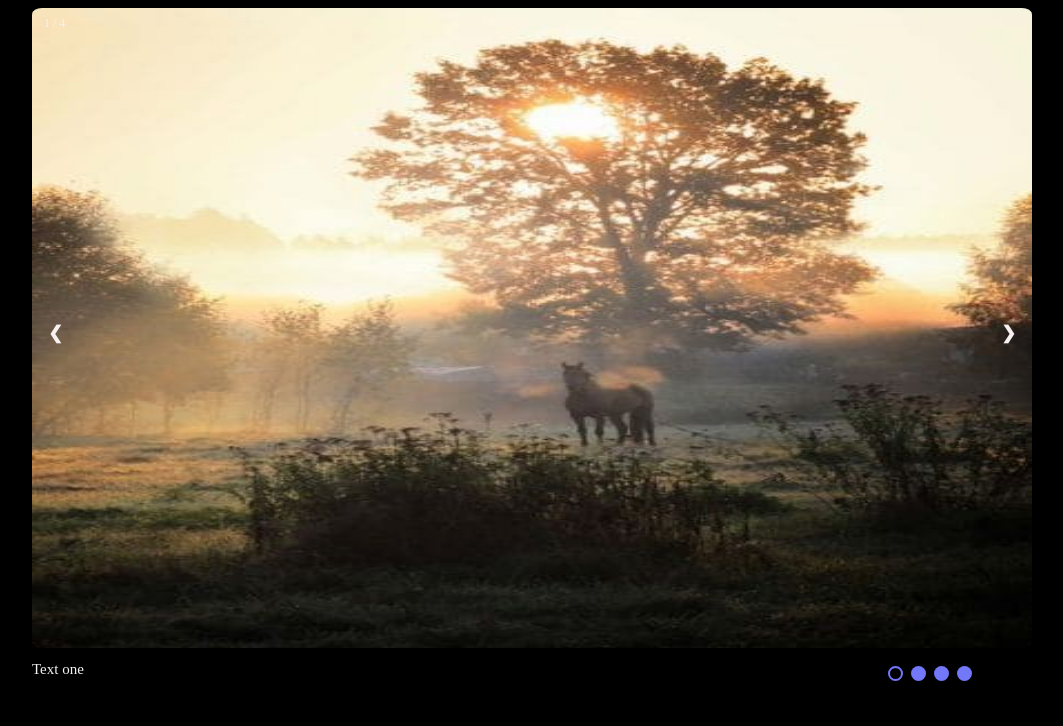
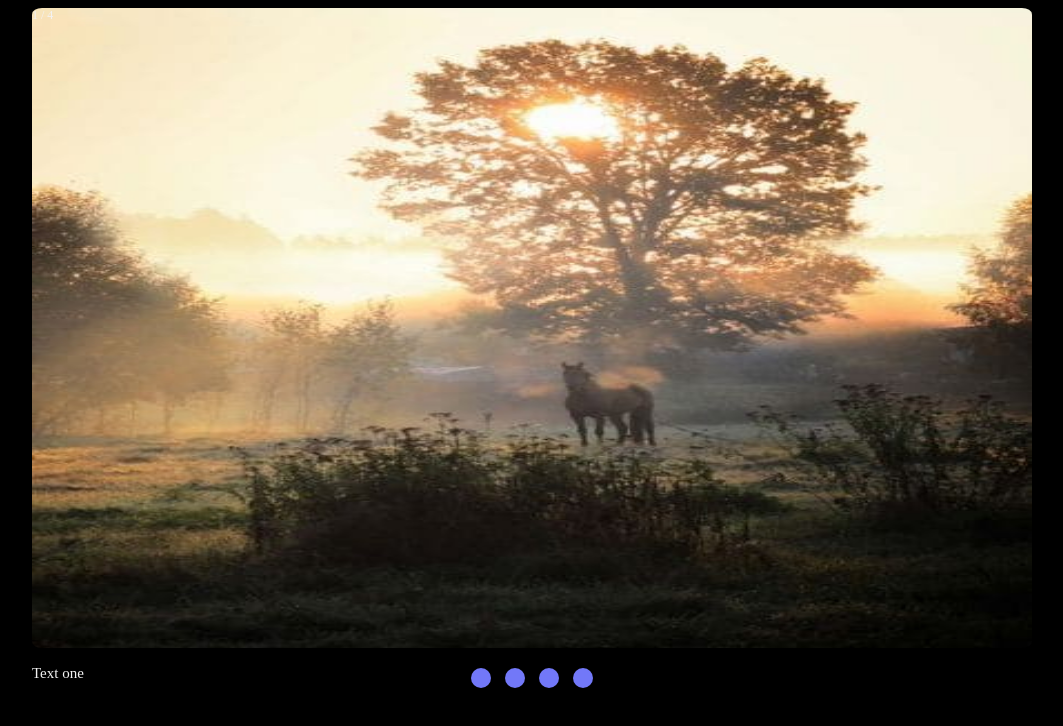
Before and after one commit to SiarheiKazakevich/cssMemSlider, a plain HTML site: page index.html in a window 1280 px wide. Shown: the whole page, without its empty margins (108-1171 px from the left). Drawn offline with Linux system fonts and the light colour scheme.

Commit message:
fix: drop off js file

```diff
--- a/index.html
+++ b/index.html
@@ -1,4 +1,56 @@
 <!DOCTYPE html>
+<html lang="en">
+  <head>
+    <meta charset="UTF-8" />
+    <meta http-equiv="X-UA-Compatible" content="IE=edge" />
+    <meta name="viewport" content="width=device-width, initial-scale=1.0" />
+    <link rel="stylesheet" href="style.css" />
+    <title>CSS Slider</title>
+  </head>
+  <body>
+    <div class="slideshow-container">
+      <!-- Радио-кнопки для слайдов -->
+      <input type="radio" name="slider" id="slide1" checked />
+      <input type="radio" name="slider" id="slide2" />
+      <input type="radio" name="slider" id="slide3" />
+      <input type="radio" name="slider" id="slide4" />
+
+      <!-- Слайды -->
+      <div class="slides">
+        <div class="mySlide" id="s1">
+          <div class="numbertext">1 / 4</div>
+          <img src="assets/img1.jpg" alt="Slide 1" />
+          <div class="text">Text one</div>
+        </div>
+        <div class="mySlide" id="s2">
+          <div class="numbertext">2 / 4</div>
+          <img src="assets/img2.jpg" alt="Slide 2" />
+          <div class="text">Text two</div>
+        </div>
+        <div class="mySlide" id="s3">
+          <div class="numbertext">3 / 4</div>
+          <img src="assets/img3.jpg" alt="Slide 3" />
+          <div class="text">Text three</div>
+        </div>
+        <div class="mySlide" id="s4">
+          <div class="numbertext">4 / 4</div>
+          <img src="assets/img4.jpg" alt="Slide 4" />
+          <div class="text">Text four</div>
+        </div>
+      </div>
+
+      <!-- Переключатели (точки) -->
+      <div class="circlbuttons">
+        <label for="slide1" class="dot"></label>
+        <label for="slide2" class="dot"></label>
+        <label for="slide3" class="dot"></label>
+        <label for="slide4" class="dot"></label>
+      </div>
+    </div>
+  </body>
+</html>
+
+<!--<!DOCTYPE html>
 <html lang="en">
 
 <head>
@@ -30,20 +82,20 @@
 			<div class="numbertext">4 / 4</div>
 			<img src="assets/img4.jpg" style="width:100%">
 			<div class="text">Text Four</div>
-		</div>
-		<!--buttons-->
+		</div>-->
+<!--buttons
 		<a class="prev" onclick="plusSlides(-1)">&#10094;</a>
 		<a class="next" onclick="plusSlides(1)">&#10095;</a>
 	</div>
-	<br>
-	<!--dots/circles-->
+	<br>-->
+<!--dots/circles
 	<div class="circlbuttons">
 		<span class="dot" onclick="currentSlide(1)"></span>
 		<span class="dot" onclick="currentSlide(2)"></span>
 		<span class="dot" onclick="currentSlide(3)"></span>
 		<span class="dot" onclick="currentSlide(4)"></span>
-	</div>
-	<script src="index.js"></script>
+	</div>-->
+<!--<script src="index.js"></script>
 </body>
 
-</html>
+</html>-->
--- a/style.css
+++ b/style.css
@@ -1,80 +1,69 @@
 body {
   background-color: black;
 }
+
 * {
   box-sizing: border-box;
 }
-/*slideshow container*/
+
+/* Контейнер слайдера */
 .slideshow-container {
-	height: 100%;
   max-width: 1000px;
-	max-height: 768px;
   position: relative;
   margin: auto;
 }
-.mySlides,
-img {
+
+/* Слайды */
+.slides {
+  position: relative;
+  width: 100%;
+  height: 80vh;
+}
+
+.mySlide {
+  display: none;
+  position: absolute;
+  width: 100%;
+  border-radius: 1%;
+}
+
+.mySlide img {
+  width: 100%;
   height: 80vh;
   border-radius: 1%;
 }
 
-/*hide the images by default*/
-.mySlides {
+/* Радио-кнопки для управления слайдами */
+input[type="radio"] {
   display: none;
 }
 
-/*buttons*/
-.prev, .next {
-	cursor: pointer;
-	position: absolute;
-	top: 50%;
-	width: auto;
-	margin-top: -22px;
-	padding: 16px;
-	color: rgb(247, 241, 241);
-	font-weight: bold;
-	font-size: 18px;
-	transition: 0.6s ease;
-	border-radius: 0 3px 3px 0;
-	user-select: none;
-}
-/*position the "next button" to the right*/
-.next {
-	right: 0;
-	border-radius: 3px 0 0 3px;
-}
-.prev {
-	left: 0;
+/* Отображение слайда, если радиокнопка выбрана */
+#slide1:checked ~ .slides #s1,
+#slide2:checked ~ .slides #s2,
+#slide3:checked ~ .slides #s3,
+#slide4:checked ~ .slides #s4 {
+  display: block;
 }
 
-/*on hover, add a black background*/
-
-.prev:hover, .next:hover {
-	background-color: rgba(0, 0, 0, 0.8);
-}
-
-/*caption text*/
+/* Текст */
 .text {
   color: #f2f2f2;
   font-size: 15px;
-	/*padding: 8px 12px;*/
   position: absolute;
   top: 102%;
-	bottom: 2px;
   width: 100%;
   text-align: left;
 }
 
-/* numbertext (1/3 etc)*/
 .numbertext {
   color: #f2f2f2;
   font-size: 12px;
-	padding: 8px 12px;
   position: absolute;
   top: 0;
 }
 
-/* the dots/bullets/indicators */
+/* Кнопки-точки
 .dot {
   cursor: pointer;
   height: 15px;
@@ -84,40 +73,54 @@ img {
   border-radius: 50%;
   display: inline-block;
   transition: background-color 0.6s ease;
+}*/
+.dot {
+  cursor: pointer;
+  height: 20px; /* Увеличим высоту */
+  width: 20px; /* Увеличим ширину */
+  margin: 0 5px; /* Добавим отступы для лучшего внешнего вида */
+  background-color: rgb(114, 120, 248);
+  border-radius: 50%;
+  display: inline-block;
+  transition: background-color 0.6s ease;
+  position: relative; /* Позиционирование для управления областью */
 }
+
 .dot:hover {
   background-color: #f7f1f1;
 }
-.active {
-	background-color: rgba(205, 45, 45, 0);
-	opacity: 1;
-	border: 2px solid rgb(114, 120, 248);
-}
-.active:hover{
-	background-color: rgb(20, 16, 16);
-	border: 2px solid #ede4e4;
-}
-.circlbuttons {
-	text-align: right;
-	margin-right: 15%;
+
+/* Увеличим кликабельную область за счет псевдоэлемента */
+.dot::before {
+  content: "";
+  position: absolute;
+  top: -10px; /* Увеличиваем область выше */
+  left: -10px; /* Увеличиваем область слева */
+  right: -10px; /* Увеличиваем область справа */
+  bottom: -10px; /* Увеличиваем область снизу */
 }
 
-/* fading animation */
-.fade {
-	animation-name: fade;
-	animation-duration: 1.5s;
+.circlbuttons {
+  text-align: center;
+  margin-top: 20px;
+}
+/*
+.dot:hover {
+  background-color: #f7f1f1;
+}*/
+
+/* Анимация появления слайда */
+@keyframes fade {
+  from {
+    opacity: 0.4;
+  }
+  to {
+    opacity: 1;
+  }
 }
 
-@keyframes fade {
-	from {opacity: .4}
-	to {opacity: 1;}
-}
-/*adaptive*/
-@media (min-width:320px) and (max-width: 768px) {
-  .circlbuttons,div {
-	   text-align: center;
-		 margin-right: 1%;
- }
+/* Адаптивная версия для мобильных */
+@media (min-width: 320px) and (max-width: 768px) {
   .text {
     top: 110%;
   }
--- /dev/null
+++ b/style2.css
@@ -0,0 +1,124 @@
+body {
+	background-color: black;
+}
+* {
+	box-sizing: border-box;
+}
+/*slideshow container*/
+.slideshow-container {
+	height: 100%;
+	max-width: 1000px;
+	max-height: 768px;
+	position: relative;
+	margin: auto;
+}
+.mySlides,
+img {
+   height: 80vh;
+	 border-radius: 1%;
+}
+
+/*hide the images by default*/
+.mySlides {
+	display: none;
+}
+
+/*buttons*/
+.prev, .next {
+	cursor: pointer;
+	position: absolute;
+	top: 50%;
+	width: auto;
+	margin-top: -22px;
+	padding: 16px;
+	color: rgb(247, 241, 241);
+	font-weight: bold;
+	font-size: 18px;
+	transition: 0.6s ease;
+	border-radius: 0 3px 3px 0;
+	user-select: none;
+}
+/*position the "next button" to the right*/
+.next {
+	right: 0;
+	border-radius: 3px 0 0 3px;
+}
+.prev {
+	left: 0;
+}
+
+/*on hover, add a black background*/
+
+.prev:hover, .next:hover {
+	background-color: rgba(0, 0, 0, 0.8);
+}
+
+/*caption text*/
+.text {
+	color: #f2f2f2;
+	font-size: 15px;
+	/*padding: 8px 12px;*/
+	position: absolute;
+	top: 102%;
+	bottom: 2px;
+	width: 100%;
+	text-align: left;
+}
+
+/* numbertext (1/3 etc)*/
+.numbertext {
+	color: #f2f2f2;
+	font-size: 12px;
+	padding: 8px 12px;
+	position: absolute;
+	top: 0;
+}
+
+/* the dots/bullets/indicators */
+.dot {
+	cursor: pointer;
+	height: 15px;
+	width: 15px;
+	margin: 0 2px;
+	background-color: rgb(114, 120, 248);
+	border-radius: 50%;
+	display: inline-block;
+	transition: background-color 0.6s ease;
+}
+.dot:hover {
+  background-color: #f7f1f1;
+}
+.active {
+	background-color: rgba(205, 45, 45, 0);
+	opacity: 1;
+	border: 2px solid rgb(114, 120, 248);
+}
+.active:hover{
+	background-color: rgb(20, 16, 16);
+	border: 2px solid #ede4e4;
+}
+.circlbuttons {
+	text-align: right;
+	margin-right: 15%;
+}
+
+/* fading animation */
+.fade {
+	animation-name: fade;
+	animation-duration: 1.5s;
+}
+
+@keyframes fade {
+	from {opacity: .4}
+	to {opacity: 1;}
+}
+/*adaptive*/
+@media (min-width:320px) and (max-width: 768px) {
+  .circlbuttons,div {
+	   text-align: center;
+		 margin-right: 1%;
+ }
+ .text {
+	 top: 110%;
+ }
+}
```
Lines whose indentation alone changed are shown as unchanged.
